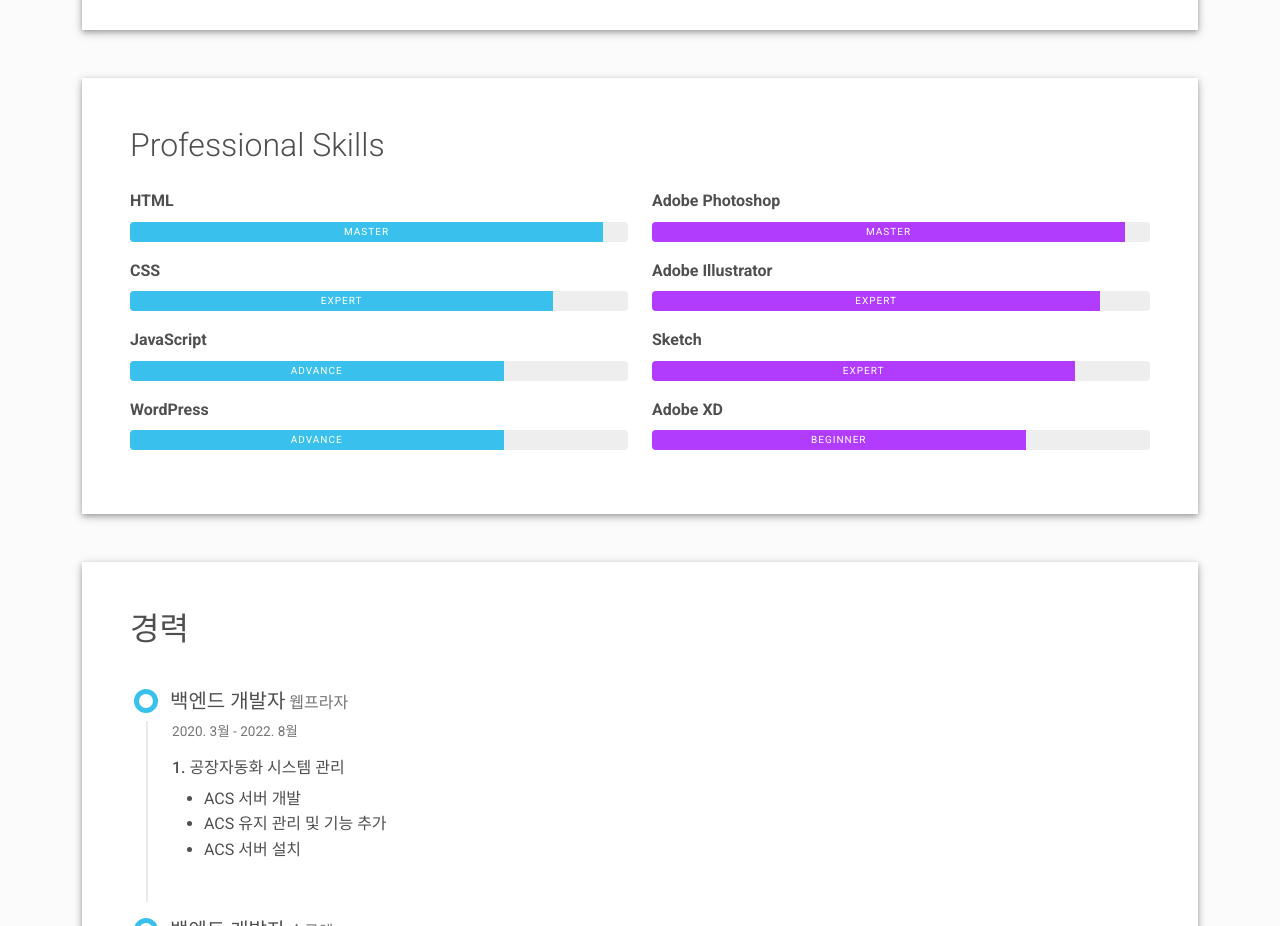
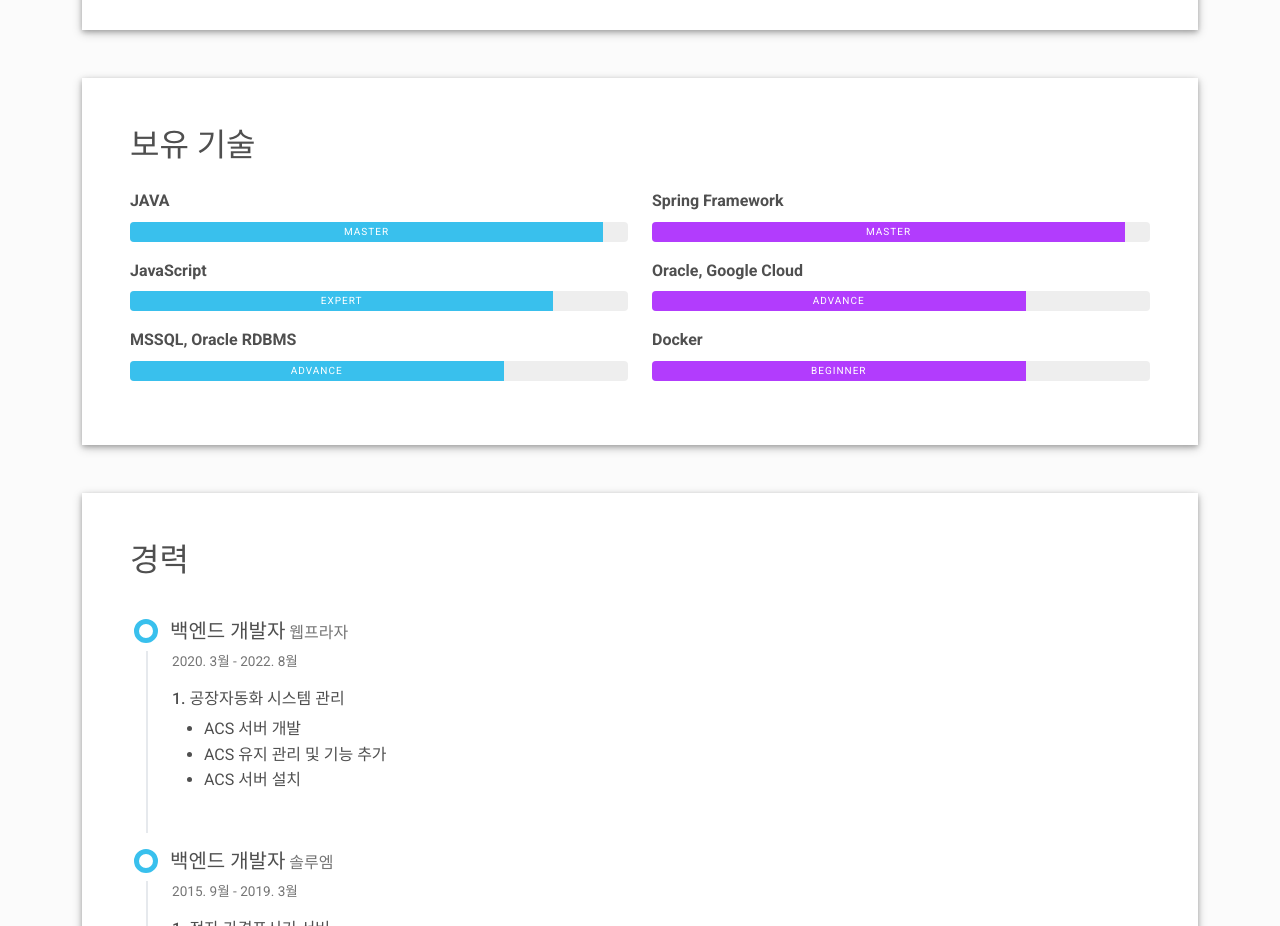
Before and after one commit to anytimesk/portfolio, a plain HTML site: page bootstrap_v2/index.html in a window 1280 px wide. Shown: the part 1000-1926 px from the top of the page. Drawn offline with nearby package versions, Linux system fonts and the light colour scheme.

Commit message:
사진변경 보유 기술 한글화 및 해당 내용 적용

```diff
--- a/bootstrap_v2/index.html
+++ b/bootstrap_v2/index.html
@@ -157,47 +157,37 @@
   </div>
   <div class="shadow-1-strong bg-white my-5 p-5" id="skills">
     <div class="skills-section">
-      <h2 class="h2 fw-light mb-4">Professional Skills</h2>
+      <h2 class="h2 fw-light mb-4" data-key="ProSkill">Professional Skills</h2>
       <div class="row">
         <div class="col-md-6">
-          <div class="mb-3"><span class="fw-bolder">HTML</span>
+          <div class="mb-3"><span class="fw-bolder">JAVA</span>
             <div class="progress my-2 rounded" style="height: 20px">
               <div class="progress-bar bg-info" role="progressbar" data-aos="zoom-in-right" data-aos-delay="100" data-aos-anchor=".skills-section" style="width: 95%;" aria-valuenow="95" aria-valuemin="0" aria-valuemax="100">Master</div>
             </div>
           </div>
-          <div class="mb-3"><span class="fw-bolder">CSS</span>
+          <div class="mb-3"><span class="fw-bolder">JavaScript</span>
             <div class="progress my-2 rounded" style="height: 20px">
               <div class="progress-bar bg-info" role="progressbar" data-aos="zoom-in-right" data-aos-delay="200" data-aos-anchor=".skills-section" style="width: 85%" aria-valuenow="85" aria-valuemin="0" aria-valuemax="100">Expert</div>
             </div>
           </div>
-          <div class="mb-3"><span class="fw-bolder">JavaScript</span>
-            <div class="progress my-2 rounded" style="height: 20px">
-              <div class="progress-bar bg-info" role="progressbar" data-aos="zoom-in-right" data-aos-delay="300" data-aos-anchor=".skills-section" style="width: 75%" aria-valuenow="75" aria-valuemin="0" aria-valuemax="100">Advance</div>
-            </div>
-          </div>
-          <div class="mb-3"><span class="fw-bolder">WordPress</span>
+          <div class="mb-3"><span class="fw-bolder">MSSQL, Oracle RDBMS</span>
             <div class="progress my-2 rounded" style="height: 20px">
               <div class="progress-bar bg-info" role="progressbar" data-aos="zoom-in-right" data-aos-delay="300" data-aos-anchor=".skills-section" style="width: 75%" aria-valuenow="75" aria-valuemin="0" aria-valuemax="100">Advance</div>
             </div>
           </div>
         </div>
         <div class="col-md-6">
-          <div class="mb-3"><span class="fw-bolder">Adobe Photoshop</span>
+          <div class="mb-3"><span class="fw-bolder">Spring Framework</span>
             <div class="progress my-2 rounded" style="height: 20px">
               <div class="progress-bar bg-secondary" role="progressbar" data-aos="zoom-in-right" data-aos-delay="400" data-aos-anchor=".skills-section" style="width: 95%" aria-valuenow="95" aria-valuemin="0" aria-valuemax="100">Master</div>
             </div>
           </div>
-          <div class="mb-3"><span class="fw-bolder">Adobe Illustrator</span>
+          <div class="mb-3"><span class="fw-bolder">Oracle, Google Cloud</span>
             <div class="progress my-2 rounded" style="height: 20px">
-              <div class="progress-bar bg-secondary" role="progressbar" data-aos="zoom-in-right" data-aos-delay="400" data-aos-anchor=".skills-section" style="width: 90%" aria-valuenow="90" aria-valuemin="0" aria-valuemax="100">Expert</div>
+              <div class="progress-bar bg-secondary" role="progressbar" data-aos="zoom-in-right" data-aos-delay="400" data-aos-anchor=".skills-section" style="width: 75%" aria-valuenow="75" aria-valuemin="0" aria-valuemax="100">Advance</div>
             </div>
           </div>
-          <div class="mb-3"><span class="fw-bolder">Sketch</span>
-            <div class="progress my-2 rounded" style="height: 20px">
-              <div class="progress-bar bg-secondary" role="progressbar" data-aos="zoom-in-right" data-aos-delay="500" data-aos-anchor=".skills-section" style="width: 85%" aria-valuenow="85" aria-valuemin="0" aria-valuemax="100">Expert</div>
-            </div>
-          </div>
-          <div class="mb-3"><span class="fw-bolder">Adobe XD</span>
+          <div class="mb-3"><span class="fw-bolder">Docker</span>
             <div class="progress my-2 rounded" style="height: 20px">
               <div class="progress-bar bg-secondary" role="progressbar" data-aos="zoom-in-right" data-aos-delay="600" data-aos-anchor=".skills-section" style="width: 75%" aria-valuenow="75" aria-valuemin="0" aria-valuemax="100">Beginner</div>
             </div>
@@ -434,7 +424,7 @@
                 </li>
                 <li class="nav-item"><a class="nav-link" href="https://www.instagram.com/templateflip" title="Instagram"><i class="fab fa-instagram"></i><span class="menu-title sr-only">Instagram</span></a>
                 </li>
-                <li class="nav-item"><a class="nav-link" href="https://github.com/templateflip" title="Github"><i class="fab fa-github"></i><span class="menu-title sr-only">Github</span></a>
+                <li class="nav-item"><a class="nav-link" href="https://github.com/anytimesk" title="Github"><i class="fab fa-github"></i><span class="menu-title sr-only">Github</span></a>
                 </li>
               </ul>
             </nav>
--- a/bootstrap_v2/lang/en.json
+++ b/bootstrap_v2/lang/en.json
@@ -20,6 +20,8 @@
 
     "PhoneNum": "+82(0)10-7372-7851",
     "AddressVal": "Suji-gu, Yongin-si, Gyeonggi-do, Republic of Korea",
+
+    "ProSkill": "Professional Skills",
 
     "Work-Position-4": "Backend Developer",
     "Work-Period-4": "March, 2020 - August, 2022",
--- a/bootstrap_v2/lang/ko.json
+++ b/bootstrap_v2/lang/ko.json
@@ -20,6 +20,8 @@
 
     "PhoneNum": "010-7372-7851",
     "AddressVal": "경기도 용인시 수지구",
+
+    "ProSkill": "보유 기술",
 
     "Work-Position-4": "백엔드 개발자",
     "Work-Period-4": "2020. 3월 - 2022. 8월",
```
Also changed, not shown: bootstrap_v2/images/avatar.jpg.
